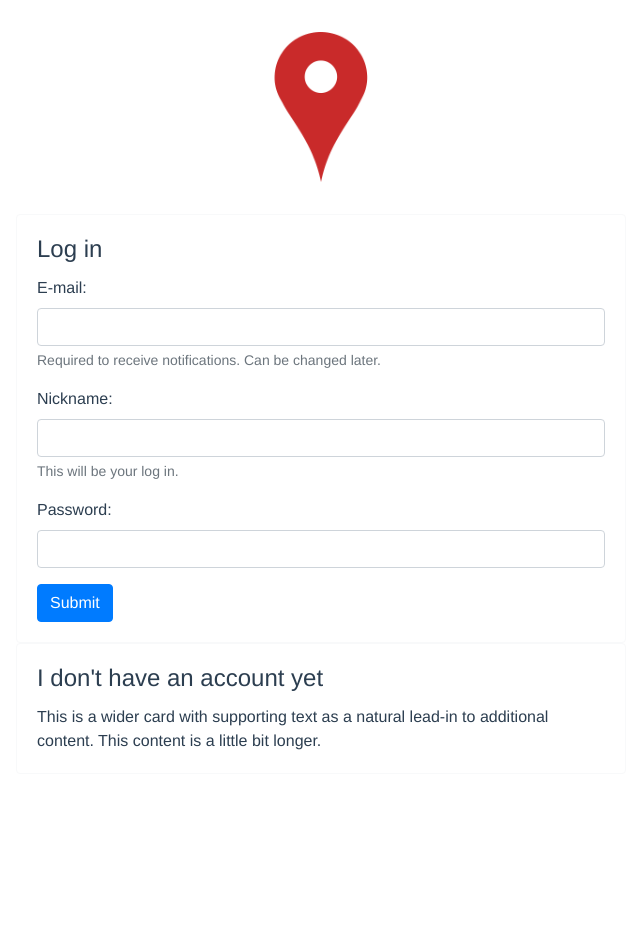
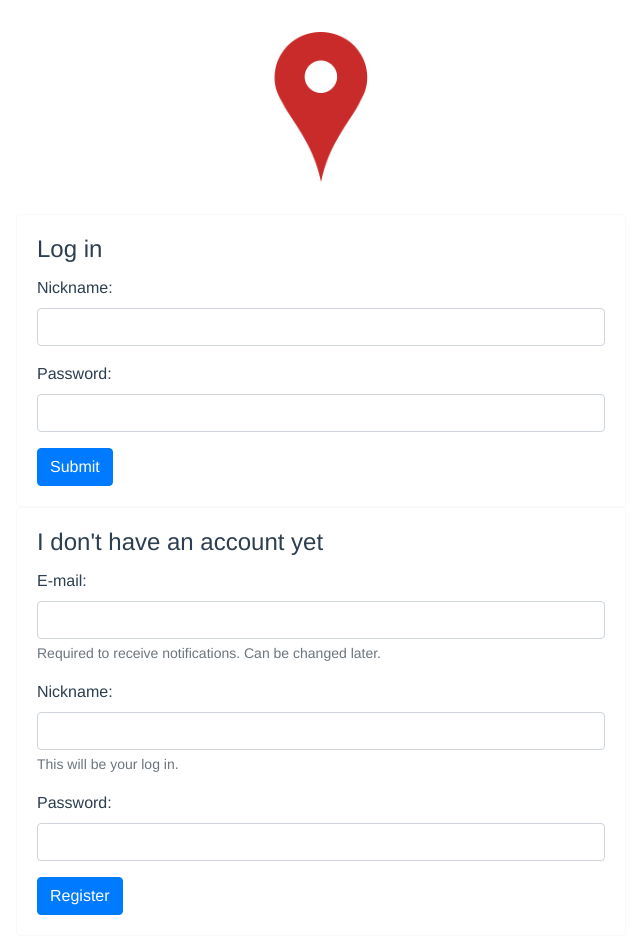
Before and after one commit to xtul/tracking-web, a Vue app: page / in a window 1280 px wide. Shown: the whole page, without its empty margins (319-959 px from the left). Before the commit the page ends 800 px from the top, so only its background shows below. Built offline with nearby package versions, Linux system fonts and the light colour scheme.

Commit message:
mixed up login and register form, oops

```diff
--- a/src/components/Login.vue
+++ b/src/components/Login.vue
@@ -6,27 +6,12 @@
           <b-card-text>
             <b-form @submit="onSubmit">
                 <b-form-group
-                  id="input-group-1"
-                  label="E-mail:"
-                  label-for="input-1"
-                  description="Required to receive notifications. Can be changed later."
+                    id="input-group-1"
+                    label="Nickname:"
+                    label-for="input-1"
                 >
                   <b-form-input
                     id="input-1"
-                    v-model="form.email"
-                    type="email"
-                    required
-                  ></b-form-input>
-                </b-form-group>
-
-                <b-form-group
-                    id="input-group-2"
-                    label="Nickname:"
-                    label-for="input-2"
-                    description="This will be your log in."
-                >
-                  <b-form-input
-                    id="input-2"
                     v-model="form.name"
                     required
                   ></b-form-input>
@@ -56,7 +41,6 @@ export default {
     data() {
         return {
             form: {
-                email: '',
                 name: '',
                 password: ''
             }
--- a/src/components/Register.vue
+++ b/src/components/Register.vue
@@ -4,8 +4,45 @@
       <b-col>
         <b-card-body title="I don't have an account yet">
           <b-card-text>
-            This is a wider card with supporting text as a natural lead-in to additional content.
-            This content is a little bit longer.
+            <b-form @submit="onSubmit">
+                <b-form-group
+                  id="input-group-1"
+                  label="E-mail:"
+                  label-for="input-1"
+                  description="Required to receive notifications. Can be changed later."
+                >
+                  <b-form-input
+                    id="input-1"
+                    v-model="form.email"
+                    type="email"
+                    required
+                  ></b-form-input>
+                </b-form-group>
+
+                <b-form-group
+                    id="input-group-2"
+                    label="Nickname:"
+                    label-for="input-2"
+                    description="This will be your log in."
+                >
+                  <b-form-input
+                    id="input-2"
+                    v-model="form.name"
+                    required
+                  ></b-form-input>
+                </b-form-group>
+
+                <b-form-group id="input-group-3" label="Password:" label-for="input-3">
+                  <b-form-input
+                    id="input-3"
+                    v-model="form.password"
+                    type="password"
+                    required
+                  ></b-form-input>
+                </b-form-group>
+
+                <b-button type="submit" variant="primary">Register</b-button>
+            </b-form>
           </b-card-text>
         </b-card-body>
       </b-col>
@@ -15,6 +52,21 @@
 
 <script>
 export default {
-  name: 'Register'
+  name: 'Register',
+  data() {
+        return {
+            form: {
+                name: '',
+                email: '',
+                password: ''
+            }
+        }
+    },
+    methods: {
+        onSubmit(event) {
+            event.preventDefault()
+            alert(JSON.stringify(this.form))
+        },
+    }
 }
 </script>
```
